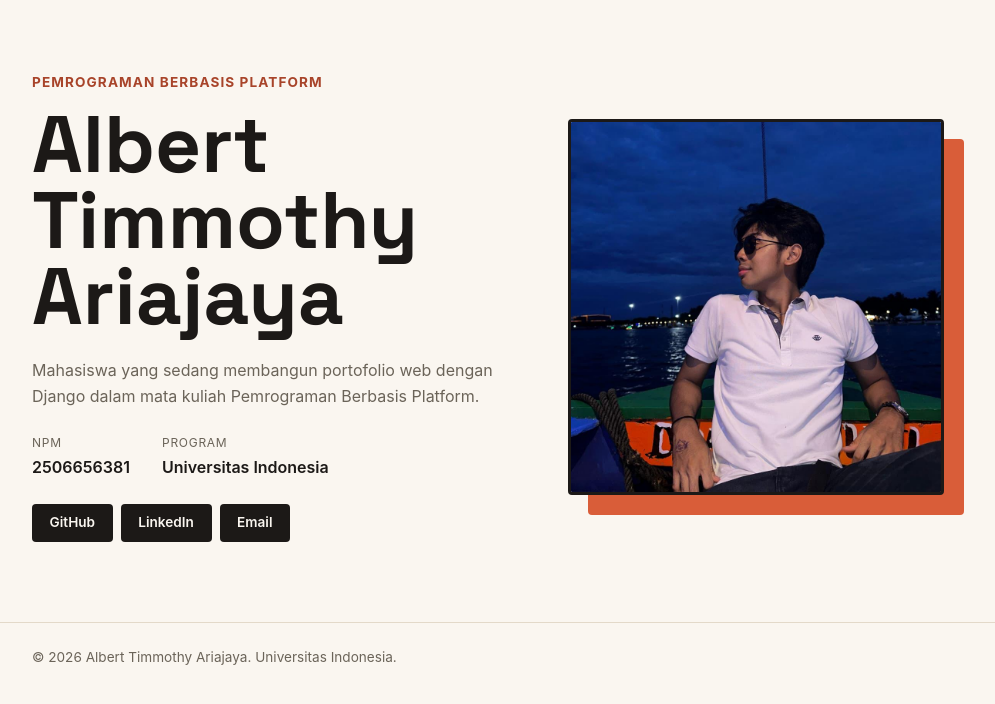
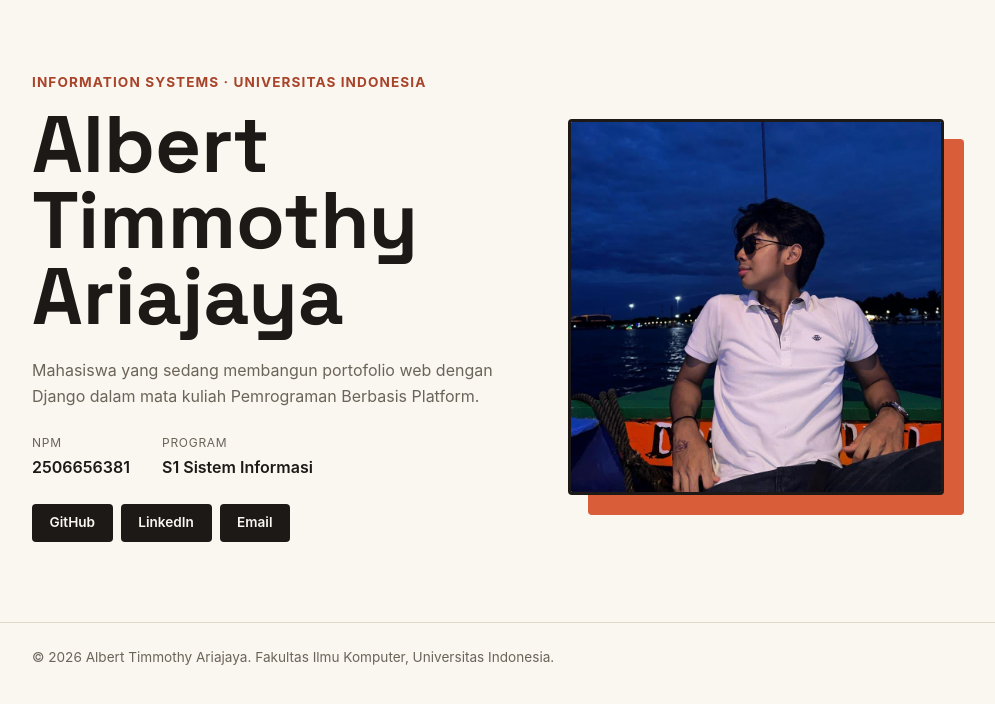
Before and after one commit to Albert-Timmothy/myportofolio, a Django app: page / in a window 1280 px wide. Shown: the part 74-778 px from the top of the page, without its empty margins (152-1147 px from the left). Run offline with Django 5.2, Linux system fonts and the light colour scheme.

Commit message:
Update index.html

```diff
--- a/templates/index.html
+++ b/templates/index.html
@@ -1,4 +1,3 @@
-{% load static %}
 <!DOCTYPE html>
 <html lang="en">
 <head>
@@ -8,13 +7,13 @@
     <link rel="preconnect" href="https://fonts.googleapis.com">
     <link rel="preconnect" href="https://fonts.gstatic.com" crossorigin>
     <link href="https://fonts.googleapis.com/css2?family=Space+Grotesk:wght@500;700&display=swap" rel="stylesheet">
-    <link rel="stylesheet" href="{% static 'css/style.css' %}">
+    <link rel="stylesheet" href="/static/css/style.css">
 </head>
 <body>
     <header class="site-header">
         <div class="container">
             <a href="#profile" class="brand">Albert Timmothy Ariajaya</a>
-            <nav aria-label="Main navigation">
+            <nav>
                 <a href="#profile">Profile</a>
             </nav>
         </div>
@@ -24,15 +23,13 @@
         <section class="hero" id="profile">
             <div class="container hero-grid">
                 <div class="hero-identity">
-                    <p class="hero-kicker">Pemrograman Berbasis Platform</p>
+                    <p class="hero-kicker">Information Systems &middot; Universitas Indonesia</p>
                     <h1>Albert Timmothy Ariajaya</h1>
                 </div>
-
                 <div class="hero-photo">
                     <div class="photo-block"></div>
-                    <img class="avatar" src="{% static 'img/identitas.png' %}" alt="Photo of Albert Timmothy Ariajaya">
+                    <img class="avatar" src="static/img/identitas.png" alt="Photo of Albert Timmothy Ariajaya">
                 </div>
-
                 <div class="hero-details">
                     <p class="bio">Mahasiswa yang sedang membangun portofolio web dengan Django dalam mata kuliah Pemrograman Berbasis Platform.</p>
                     <dl class="meta-list">
@@ -42,13 +39,13 @@
                         </div>
                         <div class="meta-row">
                             <dt>Program</dt>
-                            <dd>Universitas Indonesia</dd>
+                            <dd>S1 Sistem Informasi</dd>
                         </div>
                     </dl>
                     <div class="social-links">
                         <a href="https://github.com/Albert-Timmothy" class="social-link">GitHub</a>
-                        <a href="#profile" class="social-link">LinkedIn</a>
-                        <a href="#profile" class="social-link">Email</a>
+                        <a href="https://www.linkedin.com/in/albertariajaya/" class="social-link">LinkedIn</a>
+                        <a href="mailto:timi.ariajaya@gmail.com" class="social-link">Email</a>
                     </div>
                 </div>
             </div>
@@ -57,7 +54,7 @@
 
     <footer class="site-footer">
         <div class="container">
-            <p>&copy; 2026 Albert Timmothy Ariajaya. Universitas Indonesia.</p>
+            <p>&copy; 2026 Albert Timmothy Ariajaya. Fakultas Ilmu Komputer, Universitas Indonesia.</p>
         </div>
     </footer>
 </body>
```
